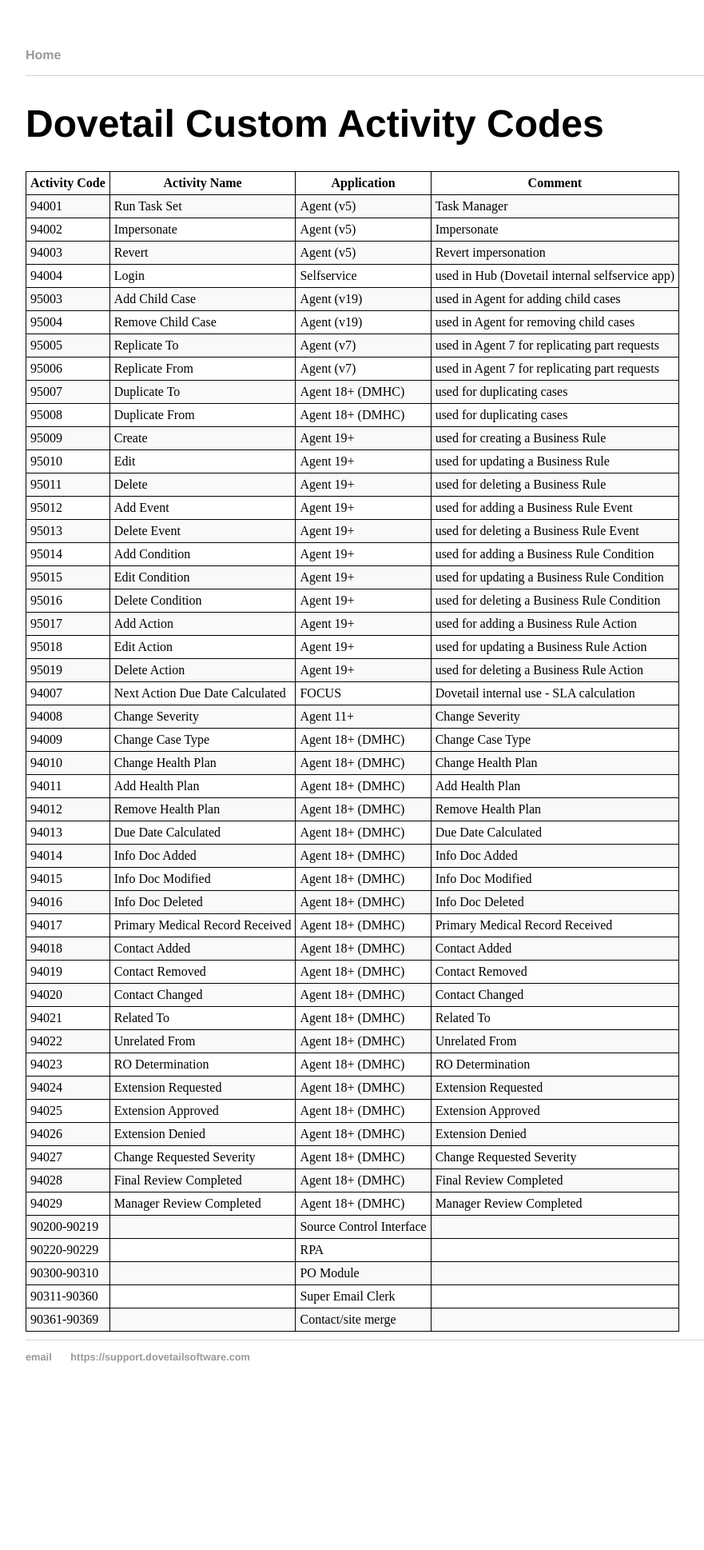
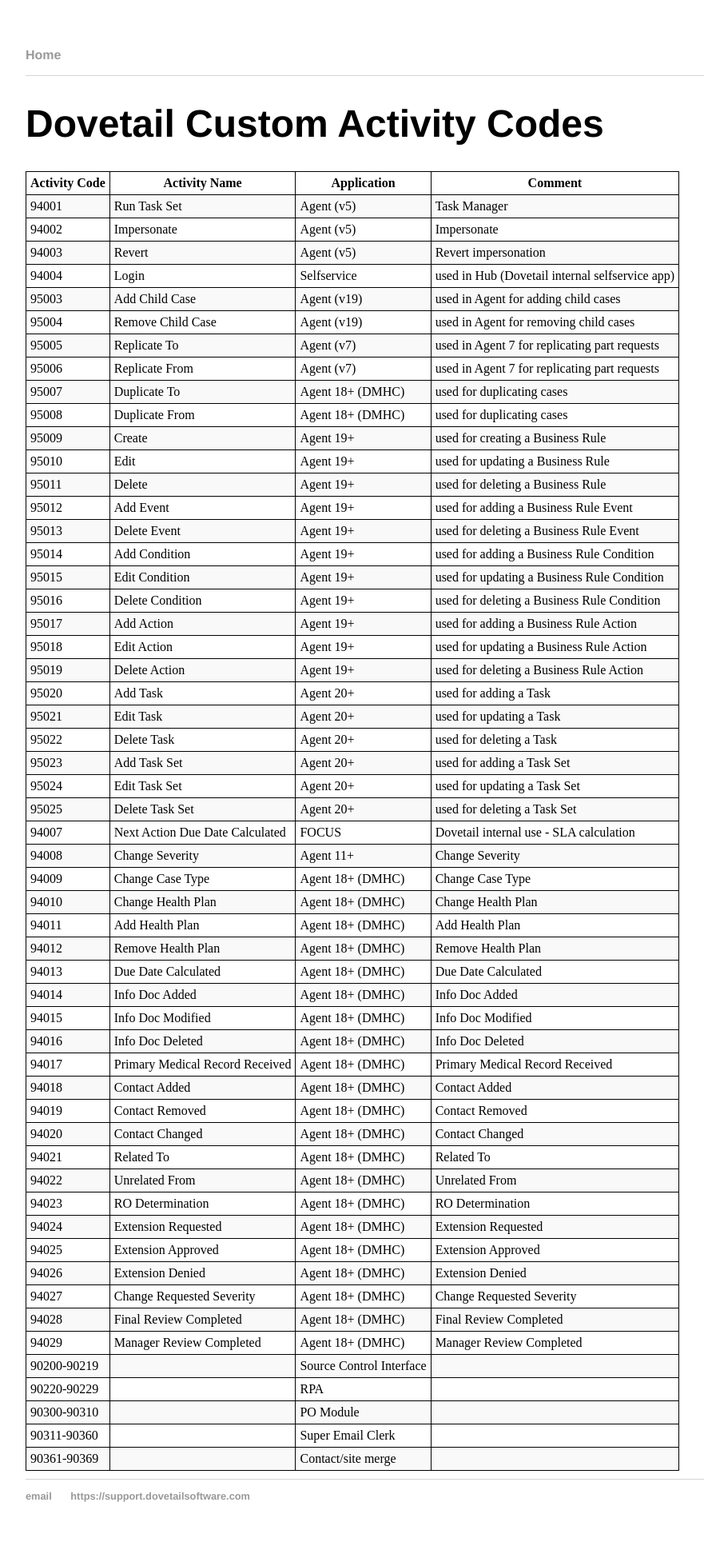
Before and after one commit to DovetailSoftware/dovetail-defined, a Jekyll site: the page built from pages/activity-codes.md, in a window 1280 px wide. Shown: the whole page at 80% size, without its empty margins (160-1041 px from the left). Built offline with Jekyll 4.4.1, drawn with Linux system fonts in a browser that asks for light colours; before the commit the page ends 1764 px from its top, so only the background shows below that.

Commit message:
add codes for Tasks and Task Sets

```diff
--- a/pages/activity-codes.md
+++ b/pages/activity-codes.md
@@ -29,6 +29,12 @@
 | 95017 | Add Action | Agent 19+ | used for adding a Business Rule Action |
 | 95018 | Edit Action | Agent 19+ | used for updating a Business Rule Action |
 | 95019 | Delete Action | Agent 19+ | used for deleting a Business Rule Action |
+| 95020 | Add Task | Agent 20+ | used for adding a Task |
+| 95021 | Edit Task | Agent 20+ | used for updating a Task |
+| 95022 | Delete Task | Agent 20+ | used for deleting a Task |
+| 95023 | Add Task Set | Agent 20+ | used for adding a Task Set |
+| 95024 | Edit Task Set | Agent 20+ | used for updating a Task Set |
+| 95025 | Delete Task Set | Agent 20+ | used for deleting a Task Set |
 | 94007 | Next Action Due Date Calculated | FOCUS | Dovetail internal use - SLA calculation |
 | 94008 | Change Severity | Agent 11+   | Change Severity |
 | 94009 | Change Case Type | Agent 18+ (DMHC)   | Change Case Type |
```
